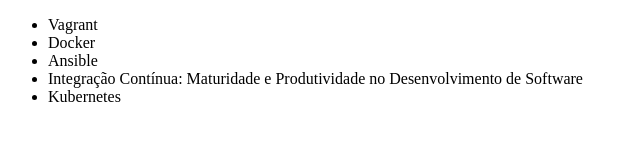
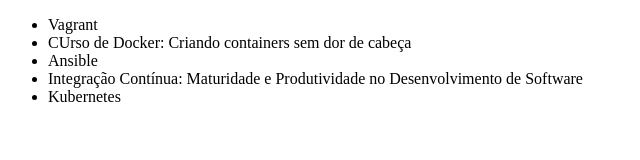
Before and after one commit to JuliaRebecaa/alura-git, a plain HTML site: page index.html in a window 1280 px wide. Shown: the whole page, without its empty margins (0-640 px from the left). Drawn offline with Linux system fonts and the light colour scheme.

Commit message:
Alterando nome do curso de Docker

```diff
--- a/index.html
+++ b/index.html
@@ -7,7 +7,7 @@
 <body>
     <ul>
         <li>Vagrant</li>
-        <li>Docker</li>
+        <li>CUrso de Docker: Criando containers sem dor de cabeça</li>
         <li>Ansible</li>
         <li>Integração Contínua: Maturidade e Produtividade no Desenvolvimento de Software</li>
         <li>Kubernetes</li>
```
